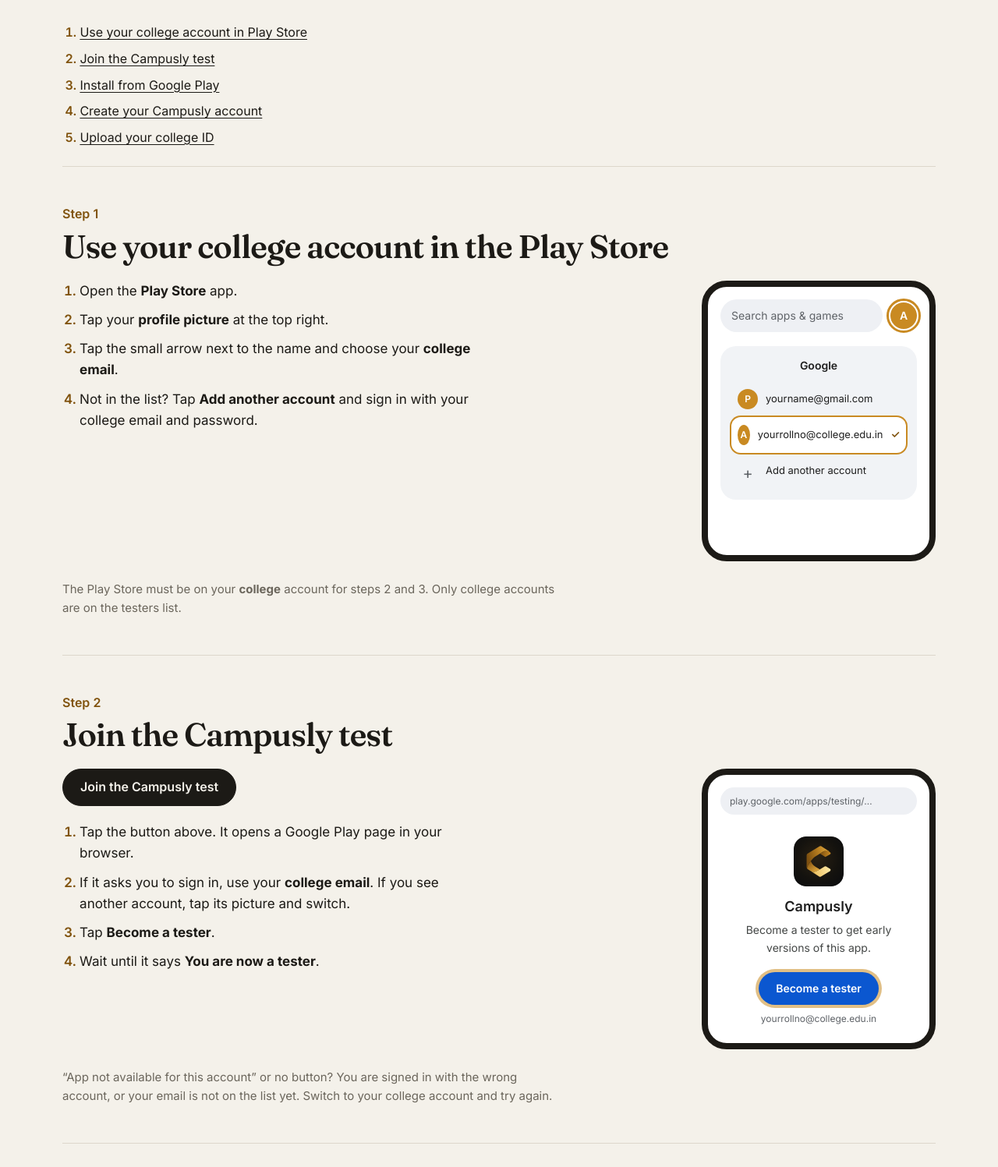
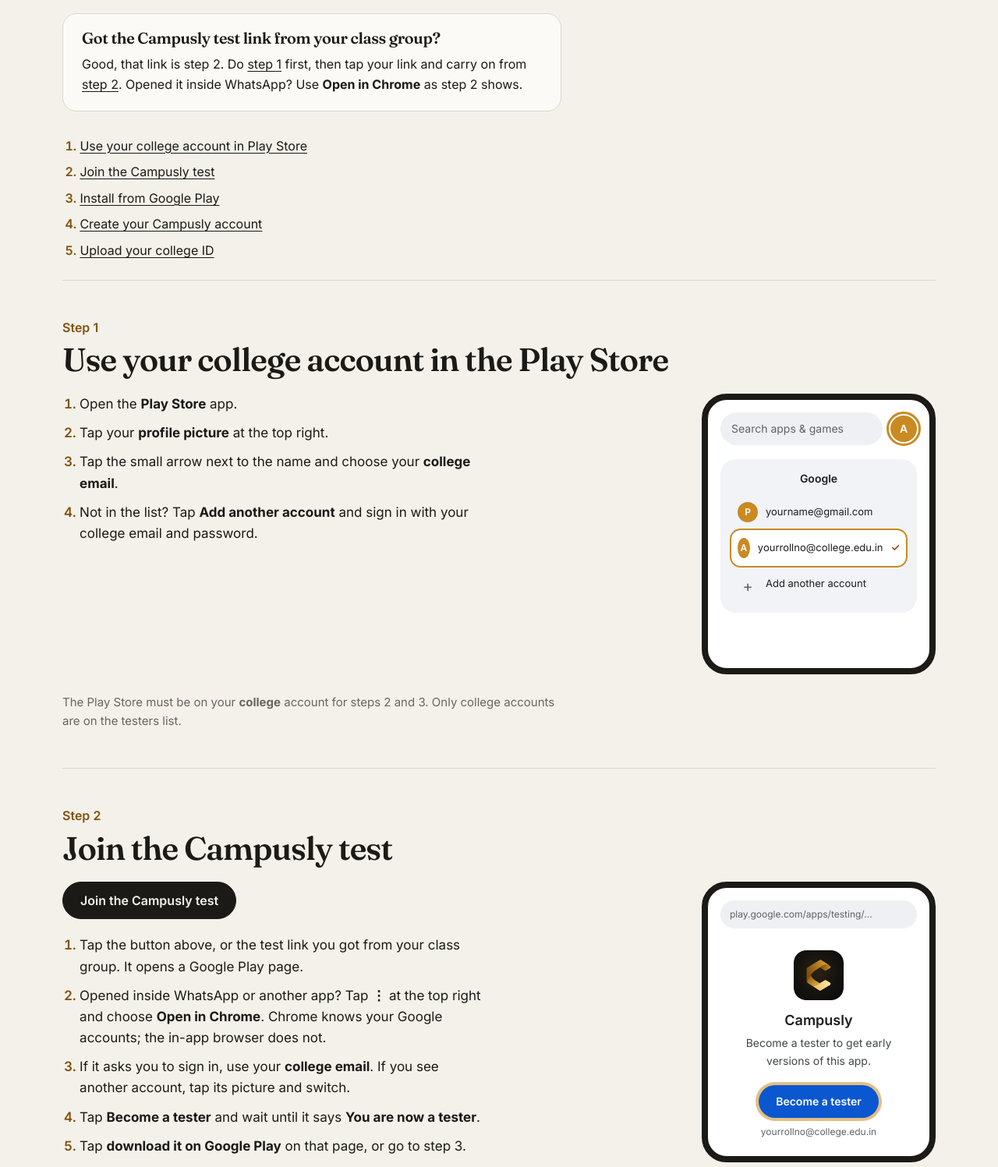
Before and after one commit to Muzzammil-Azhar/campusly-website, a plain HTML site: page install.html in a window 1280 px wide. Shown: the part 576-2073 px from the top of the page at 78% size. Drawn offline with Linux system fonts and the light colour scheme.

Commit message:
Install guide: test-link route, no second sign-in
- A box near the top tells students who got the test link in their
  class group to do step 1, then open the link. Step 2 explains
  "Open in Chrome" when the link opens inside WhatsApp, and the
  "download it on Google Play" link on the tester page.
- The API now signs a student in right after sign-up, so step 5 starts
  on the ID upload; the "sign in to submit verification" picture and
  step are gone.

Co-Authored-By: Claude Opus 5.5 <noreply@anthropic.com>

```diff
--- a/install.html
+++ b/install.html
@@ -36,6 +36,11 @@
       </div>
 
       <p class="warn"><strong>Installed Campusly from this website before?</strong> Uninstall that copy first. The Google Play version cannot install over it.</p>
+
+      <div class="need got-link">
+        <h2>Got the Campusly test link from your class group?</h2>
+        <p>Good, that link is step 2. Do <a href="#step-1">step 1</a> first, then tap your link and carry on from <a href="#step-2">step 2</a>. Opened it inside WhatsApp? Use <strong>Open in Chrome</strong> as step 2 shows.</p>
+      </div>
 
       <nav class="step-index" aria-label="Steps">
         <ol>
@@ -80,10 +85,11 @@
         <div>
           <a class="button primary" href="https://play.google.com/apps/testing/work.campusly.app">Join the Campusly test</a>
           <ol class="do">
-            <li>Tap the button above. It opens a Google Play page in your browser.</li>
+            <li>Tap the button above, or the test link you got from your class group. It opens a Google Play page.</li>
+            <li>Opened inside WhatsApp or another app? Tap <strong>⋮</strong> at the top right and choose <strong>Open in Chrome</strong>. Chrome knows your Google accounts; the in-app browser does not.</li>
             <li>If it asks you to sign in, use your <strong>college email</strong>. If you see another account, tap its picture and switch.</li>
-            <li>Tap <strong>Become a tester</strong>.</li>
-            <li>Wait until it says <strong>You are now a tester</strong>.</li>
+            <li>Tap <strong>Become a tester</strong> and wait until it says <strong>You are now a tester</strong>.</li>
+            <li>Tap <strong>download it on Google Play</strong> on that page, or go to step 3.</li>
           </ol>
         </div>
         <figure class="mock" aria-hidden="true">
@@ -150,7 +156,7 @@
           <img src="assets/guide/college.webp" width="540" height="1104" alt="College step filled in: Methodist College of Engineering, Computer Science and Engineering, BE, Year 3, Semester 5, Section C" loading="lazy">
         </li>
         <li>
-          <p>Make a password of at least 8 characters and type it twice. Tick the privacy box and tap <strong>Create my account</strong>.</p>
+          <p>Make a password of at least 8 characters and type it twice. Tick the privacy box and tap <strong>Create my account</strong>. You are signed in and go straight to step 5.</p>
           <img src="assets/guide/password.webp" width="540" height="1104" alt="Password step with the privacy confirmation ticked" loading="lazy">
         </li>
       </ol>
@@ -160,11 +166,8 @@
     <section class="step" id="step-5" aria-labelledby="step-5-title">
       <p class="step-no">Step 5</p>
       <h2 id="step-5-title">Upload your college ID</h2>
+      <p class="step-lead">This screen opens by itself after step 4. If you closed the app, open it and sign in with your college email and password.</p>
       <ol class="shot-steps">
-        <li>
-          <p>Tap <strong>Sign in to submit verification</strong> and sign in with your college email and new password.</p>
-          <img src="assets/guide/created.webp" width="540" height="1104" alt="Your account is created screen with Sign in to submit verification" loading="lazy">
-        </li>
         <li>
           <p>Tap <strong>Choose file</strong> and pick a clear photo or PDF of your college ID. Your name and roll number must be readable. Tap <strong>Submit for review</strong>.</p>
           <img src="assets/guide/upload-id.webp" width="540" height="1104" alt="Verify your enrollment screen with a college ID photo chosen" loading="lazy">
--- a/style.css
+++ b/style.css
@@ -287,6 +287,10 @@ h2 {
 
 .need ul { margin: 0; padding-left: 1.2em; }
 .need li { margin-bottom: 6px; }
+
+.got-link { margin-top: 20px; }
+
+.got-link p { margin: 0; }
 
 .warn {
   max-width: 40rem;
```
Also changed, not shown: assets/guide/created.webp (deleted).
